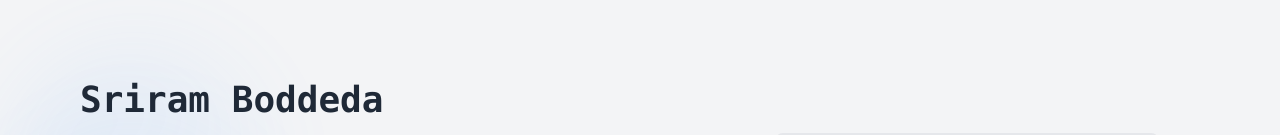
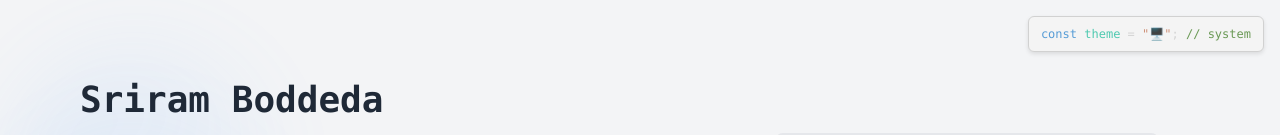
Before and after one commit to sriram-boddeda/sriram-boddeda.github.io, a Next.js app: page / in a window 1280 px wide. Shown: the top 135 px of the page. Built offline with nearby package versions, Linux system fonts and the light colour scheme.

Commit message:
Refactor global CSS to add dark mode support

```diff
--- a/app/layout.tsx
+++ b/app/layout.tsx
@@ -1,6 +1,7 @@
 import type { Metadata } from "next";
 import localFont from "next/font/local";
 import "./globals.css";
+import { ThemeProvider } from "next-themes";
 
 const geistSans = localFont({
   src: "./fonts/GeistVF.woff",
@@ -16,6 +17,7 @@ const geistMono = localFont({
 export const metadata: Metadata = {
   title: "Sriram's Portfolio",
   description: "Generated by create next app",
+  icons: ["/assets/Logo.svg"],
 };
 
 export default function RootLayout({
@@ -28,7 +30,9 @@ export default function RootLayout({
       <body
         className={`${geistSans.variable} ${geistMono.variable} antialiased`}
       >
-        {children}
+        <ThemeProvider attribute="class" defaultTheme="system">
+          {children}
+        </ThemeProvider>
       </body>
     </html>
   );
--- a/app/page.tsx
+++ b/app/page.tsx
@@ -9,6 +9,7 @@ import Education from "@/components/Education";
 import portfolioData from "@/data/portfolioData.json";
 import { PortfolioData } from "@/types/portfolioTypes";
 import HeroAbout from "@/components/About";
+import ThemeToggleButton from "@/components/ThemeToggleButton"; // Import the new component
 
 const Home: React.FC = () => {
   const { about, projects, experiences, education, technicalSkills, contact } =
@@ -16,6 +17,9 @@ const Home: React.FC = () => {
 
   return (
     <>
+      {/* Add the Theme Toggle Button */}
+      <ThemeToggleButton />
+
       <main>
         <HeroAbout data={about} />
         <Projects data={projects} />
--- /dev/null
+++ b/components/ThemeToggleButton.tsx
@@ -0,0 +1,83 @@
+import React, { useEffect, useState } from "react";
+import { useTheme } from "next-themes";
+
+const ThemeToggleButton: React.FC = () => {
+  const { theme, setTheme, systemTheme } = useTheme();
+  const [mounted, setMounted] = useState(false);
+
+  useEffect(() => {
+    setMounted(true);
+  }, []);
+
+  if (!mounted) return null;
+
+  const currentTheme = theme === "system" ? systemTheme : theme;
+
+  const themeEmoji = {
+    light: "☀️",
+    dark: "🌙",
+    system: "🖥️",
+  };
+
+  const toggleTheme = () => {
+    if (theme === "system") {
+      setTheme("light");
+    } else if (theme === "light") {
+      setTheme("dark");
+    } else {
+      setTheme("system");
+    }
+  };
+
+  const buttonStyle = {
+    fontFamily: "Consolas, Monaco, 'Andale Mono', 'Ubuntu Mono', monospace",
+    fontSize: "12px",
+    lineHeight: "1.5",
+    padding: "8px 12px",
+    borderRadius: "6px",
+    boxShadow: "0 2px 4px rgba(0, 0, 0, 0.1)",
+    transition: "all 0.3s ease",
+    cursor: "pointer",
+    userSelect: "none" as const,
+    whiteSpace: "nowrap" as const,
+  };
+
+  return (
+    <div
+      style={{
+        position: "fixed",
+        top: "16px",
+        right: "16px",
+        zIndex: 9999,
+      }}
+    >
+      <button
+        onClick={toggleTheme}
+        style={{
+          ...buttonStyle,
+          backgroundColor: currentTheme === "dark" ? "#1e1e1e" : "#f4f4f4",
+          color: currentTheme === "dark" ? "#d4d4d4" : "#333",
+          border:
+            currentTheme === "dark" ? "1px solid #454545" : "1px solid #d1d1d1",
+        }}
+        className="hover:shadow-lg focus:outline-none focus:ring-2 focus:ring-offset-2 focus:ring-blue-500 transform hover:scale-105"
+        aria-label="Toggle theme"
+      >
+        <pre style={{ margin: 0, padding: 0 }}>
+          <code>
+            <span style={{ color: "#569cd6" }}>const</span>{" "}
+            <span style={{ color: "#4ec9b0" }}>theme</span>{" "}
+            <span style={{ color: "#d4d4d4" }}>=</span>{" "}
+            <span style={{ color: "#ce9178" }}>
+              {`"${themeEmoji[theme as keyof typeof themeEmoji]}"`}
+            </span>
+            <span style={{ color: "#d4d4d4" }}>;</span>{" "}
+            <span style={{ color: "#6a9955" }}>{`// ${theme}`}</span>
+          </code>
+        </pre>
+      </button>
+    </div>
+  );
+};
+
+export default ThemeToggleButton;
```
Also changed, not shown: public/assets/Logo.svg (added).
